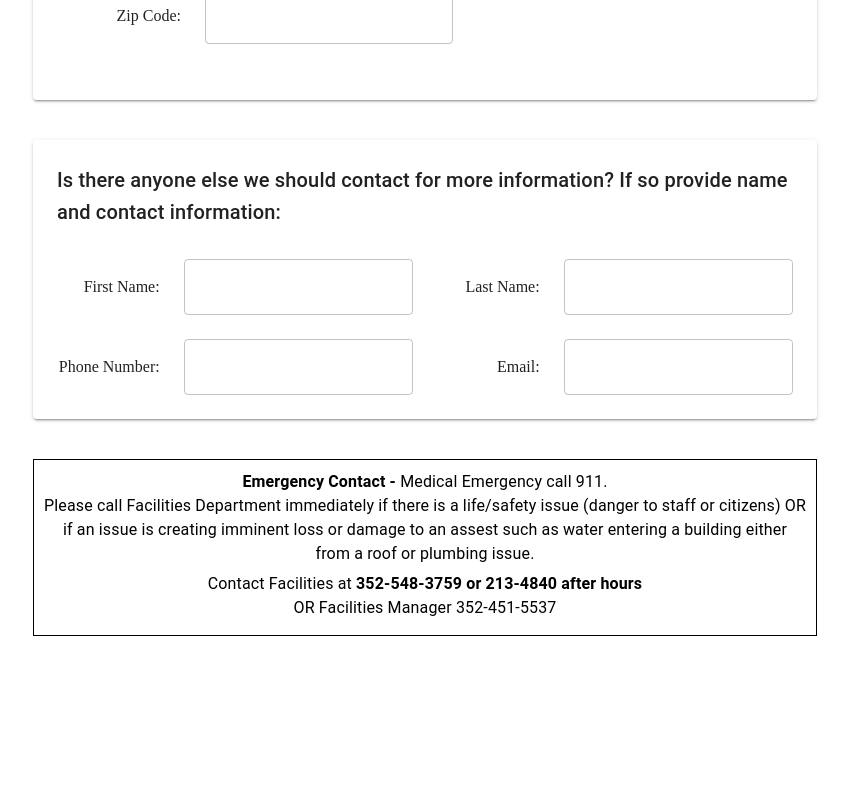
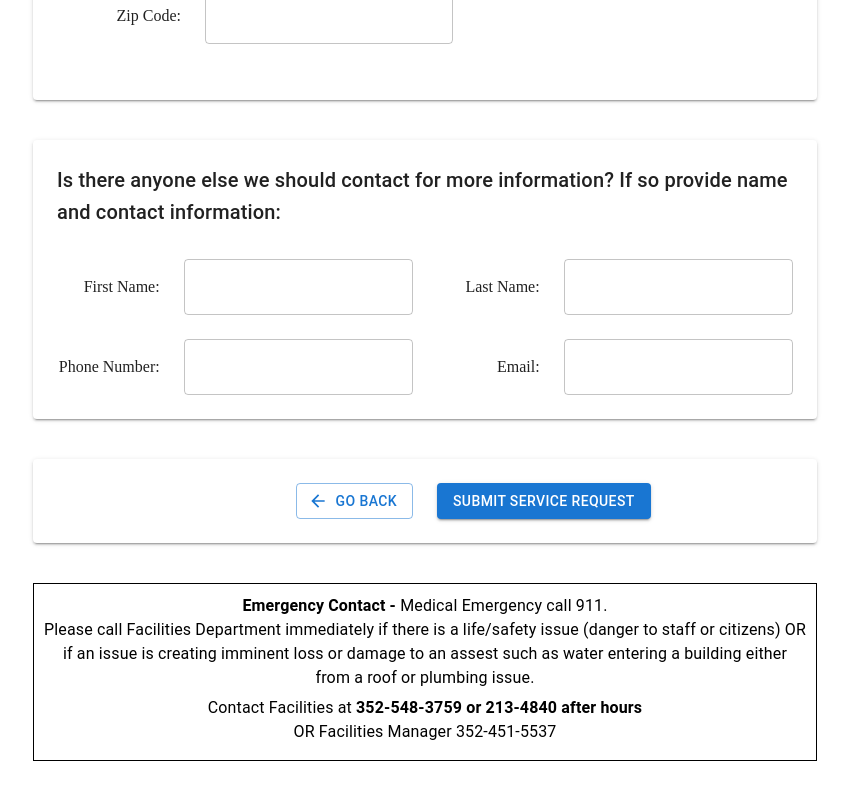
Before and after one commit to AlachuaCountyApps/service-request-cityworks, a React (Create React App) app: page /step2 in a window 1280 px wide. Shown: the part 680-1480 px from the top of the page, without its empty margins (215-1064 px from the left). Before the commit the page ends 1372 px from the top, so only its background shows below. Built offline with nearby package versions, Linux system fonts and the light colour scheme.

Commit message:
form submit button, make fields required

```diff
--- a/src/App.js
+++ b/src/App.js
@@ -22,7 +22,6 @@ function App() {
   const handleIssueChange = (e, newVal) => {
     setSelectedAnswers({});
     if (newVal) {
-      console.log(new Date());
       setIssue(newVal.label);
       setProblemArea(newVal.area);
       for (const [key, value] of Object.entries(problemAreaData))
--- a/src/components/CallerInformation.js
+++ b/src/components/CallerInformation.js
@@ -1,9 +1,14 @@
-import { Grid, Paper, TextField, Typography } from "@mui/material";
-import moment from "moment";
+import { Grid, Paper, TextField, Typography } from '@mui/material';
+import moment from 'moment';
 
 export default function CallerInformation() {
+  const submitRequest = (e) => {
+    e.preventDefault();
+  };
+
   return (
     <Paper elevation={2} sx={{ padding: 3, mb: 2 }}>
+      <form id='submitForm' onSubmit={submitRequest}>
         <Grid
           container
           sx={{
@@ -15,7 +20,7 @@ export default function CallerInformation() {
           }}
           spacing={3}
         >
-        <Grid item xs={12} sx={{ textAlign: "center", mb: 2 }}>
+          <Grid item xs={12} sx={{ textAlign: 'center', mb: 2 }}>
             <Typography variant='h4'>Contact Information</Typography>
           </Grid>
           <Grid
@@ -23,17 +28,22 @@ export default function CallerInformation() {
             xs={3}
             sm={2}
             sx={{
-            textAlign: "end",
-            alignSelf: "center",
-            color: "rgba(0, 0, 0, 0.38)",
+              textAlign: 'end',
+              alignSelf: 'center',
+              color: 'rgba(0, 0, 0, 0.38)',
             }}
           >
             Date:
           </Grid>
-        <Grid item xs={9} sm={10} sx={{ cursor: "not-allowed" }}>
-          {moment().format("MM/DD/YYYY")}
+          <Grid item xs={9} sm={10} sx={{ cursor: 'not-allowed' }}>
+            {moment().format('MM/DD/YYYY')}
           </Grid>
-        <Grid item xs={3} sm={2} sx={{ textAlign: "end", alignSelf: "center" }}>
+          <Grid
+            item
+            xs={3}
+            sm={2}
+            sx={{ textAlign: 'end', alignSelf: 'center' }}
+          >
             First Name:
           </Grid>
           <Grid item xs={9} sm={4}>
@@ -44,13 +54,28 @@ export default function CallerInformation() {
               fullWidth
             />
           </Grid>
-        <Grid item xs={3} sm={2} sx={{ textAlign: "end", alignSelf: "center" }}>
+          <Grid
+            item
+            xs={3}
+            sm={2}
+            sx={{ textAlign: 'end', alignSelf: 'center' }}
+          >
             Last Name:
           </Grid>
           <Grid item xs={9} sm={4}>
-          <TextField id='lastName' name='lastName' required={true} fullWidth />
+            <TextField
+              id='lastName'
+              name='lastName'
+              required={true}
+              fullWidth
+            />
           </Grid>
-        <Grid item xs={3} sm={2} sx={{ textAlign: "end", alignSelf: "center" }}>
+          <Grid
+            item
+            xs={3}
+            sm={2}
+            sx={{ textAlign: 'end', alignSelf: 'center' }}
+          >
             Phone Number:
           </Grid>
           <Grid item xs={9} sm={4}>
@@ -61,43 +86,74 @@ export default function CallerInformation() {
               fullWidth
             />
           </Grid>
-        <Grid item xs={3} sm={2} sx={{ textAlign: "end", alignSelf: "center" }}>
+          <Grid
+            item
+            xs={3}
+            sm={2}
+            sx={{ textAlign: 'end', alignSelf: 'center' }}
+          >
             Email:
           </Grid>
           <Grid item xs={9} sm={4}>
             <TextField id='email' name='email' required={true} fullWidth />
           </Grid>
-        <Grid item xs={3} sm={2} sx={{ textAlign: "end", alignSelf: "center" }}>
+          <Grid
+            item
+            xs={3}
+            sm={2}
+            sx={{ textAlign: 'end', alignSelf: 'center' }}
+          >
             Address:
           </Grid>
           <Grid item xs={9} sm={10}>
             <TextField id='address' name='address' required={true} fullWidth />
           </Grid>
-        <Grid item xs={3} sm={2} sx={{ textAlign: "end", alignSelf: "center" }}>
+          <Grid
+            item
+            xs={3}
+            sm={2}
+            sx={{ textAlign: 'end', alignSelf: 'center' }}
+          >
             Unit #:
           </Grid>
           <Grid item xs={9} sm={10}>
             <TextField id='unit-number' name='unit-number' required={true} />
           </Grid>
-        <Grid item xs={3} sm={2} sx={{ textAlign: "end", alignSelf: "center" }}>
+          <Grid
+            item
+            xs={3}
+            sm={2}
+            sx={{ textAlign: 'end', alignSelf: 'center' }}
+          >
             City:
           </Grid>
           <Grid item xs={9} sm={4}>
             <TextField id='city' name='city' required={true} fullWidth />
           </Grid>
-        <Grid item xs={3} sm={2} sx={{ textAlign: "end", alignSelf: "center" }}>
+          <Grid
+            item
+            xs={3}
+            sm={2}
+            sx={{ textAlign: 'end', alignSelf: 'center' }}
+          >
             State:
           </Grid>
           <Grid item xs={9} sm={4}>
             <TextField id='state' name='state' required={true} fullWidth />
           </Grid>
-        <Grid item xs={3} sm={2} sx={{ textAlign: "end", alignSelf: "center" }}>
+          <Grid
+            item
+            xs={3}
+            sm={2}
+            sx={{ textAlign: 'end', alignSelf: 'center' }}
+          >
             Zip Code:
           </Grid>
           <Grid item xs={9} sm={10}>
             <TextField id='zipcode' name='zipcode' required={true} />
           </Grid>
         </Grid>
+      </form>
     </Paper>
   );
 }
--- a/src/components/CallerQuestionsAnswers.js
+++ b/src/components/CallerQuestionsAnswers.js
@@ -31,6 +31,7 @@ export default function CallerQuestionsAnswers({
               onChange={(e) => updateSelectedAnswers(question.question.id, e)}
               style={{ fontWeight: 'bold' }}
               fullWidth
+              required
             >
               {question.answers.map((answer, ind) => (
                 <MenuItem key={ind} value={answer.id}>
--- a/src/components/IncidentInformation.js
+++ b/src/components/IncidentInformation.js
@@ -7,6 +7,7 @@ import {
   Typography,
 } from '@mui/material';
 import { useEffect, useState } from 'react';
+import { useNavigate } from 'react-router-dom';
 
 import location from '../data/location.json';
 import buildings from '../data/buildings.json';
@@ -14,7 +15,6 @@ import issuesList from '../data/issue.json';
 import CallerQuestionsAnswers from './CallerQuestionsAnswers';
 import UserLocation from './UserLocation';
 import IssueQuestionAnswers from './IssueQuestionAnswers';
-import { Link } from 'react-router-dom';
 
 function closestLocation(targetLocation, locationData) {
   function vectorDistance(dx, dy) {
@@ -51,6 +51,8 @@ export default function IncidentInformation({
   const [issues, setIssues] = useState([]);
   const [userLocation, setUserLocation] = useState(false);
 
+  let navigate = useNavigate();
+
   const getLocation = () => {
     setUserLocation(!userLocation);
   };
@@ -76,6 +78,11 @@ export default function IncidentInformation({
     });
   };
 
+  const submitPage1 = (e) => {
+    e.preventDefault();
+    navigate('/step2');
+  };
+
   useEffect(() => {
     console.log(location.building.length);
     const tempIssues = [];
@@ -95,6 +102,7 @@ export default function IncidentInformation({
 
   return (
     <Paper elevation={2} sx={{ padding: 3, mb: 2 }}>
+      <form onSubmit={submitPage1}>
         <Grid
           container
           sx={{
@@ -114,7 +122,12 @@ export default function IncidentInformation({
 
           <Grid item sm={2} sx={{ display: { xs: 'none', sm: 'flex' } }}></Grid>
 
-        <Grid item xs={2} sm={2} sx={{ textAlign: 'end', alignSelf: 'center' }}>
+          <Grid
+            item
+            xs={2}
+            sm={2}
+            sx={{ textAlign: 'end', alignSelf: 'center' }}
+          >
             Issue:
           </Grid>
           <Grid item xs={10} sm={4}>
@@ -123,7 +136,7 @@ export default function IncidentInformation({
               name='issue'
               options={issues}
               value={issues.length > 0 ? issue : ''}
-            renderInput={(params) => <TextField {...params} />}
+              renderInput={(params) => <TextField {...params} required />}
               onChange={(e, newVal) => handleIssueChange(e, newVal)}
               fullWidth
             />
@@ -218,13 +231,14 @@ export default function IncidentInformation({
                 />
               </Grid>
               <Grid item xs={12} sx={{ my: 5, textAlign: 'center' }}>
-              <Link to='/step2' style={{ textDecoration: 'none' }}>
-                <Button variant='contained'>Next</Button>
-              </Link>
+                <Button type='submit' variant='contained'>
+                  Next
+                </Button>
               </Grid>
             </Grid>
           )}
         </Grid>
+      </form>
     </Paper>
   );
 }
--- a/src/components/IssueQuestionAnswers.js
+++ b/src/components/IssueQuestionAnswers.js
@@ -38,7 +38,7 @@ export default function IssueQuestionAnswers({
             id={id}
             name={id}
             options={options}
-            renderInput={(params) => <TextField {...params} />}
+            renderInput={(params) => <TextField {...params} required />}
             value={value}
             onChange={(event, newValue) => {
               updateSelection(newValue);
--- a/src/components/StyledDropdown.js
+++ b/src/components/StyledDropdown.js
@@ -17,6 +17,7 @@ export default function StyledDropdown({
         value={value}
         label={title ? title : null}
         onChange={onChange}
+        required
       >
         {data &&
           data.map((val, index) => (
--- /dev/null
+++ b/src/components/SubmitForm.js
@@ -0,0 +1,34 @@
+import { Button, Grid, Paper } from '@mui/material';
+import ArrowBackIcon from '@mui/icons-material/ArrowBack';
+import { Link } from 'react-router-dom';
+
+export default function SubmitForm() {
+  return (
+    <Paper elevation={2} sx={{ padding: 3, mb: 2 }}>
+      <Grid container spacing={3}>
+        <Grid
+          item
+          xs={12}
+          sm={6}
+          sx={{ textAlign: { xs: 'center', sm: 'end' } }}
+        >
+          <Link to='/step1' style={{ textDecoration: 'none' }}>
+            <Button variant='outlined' startIcon={<ArrowBackIcon />}>
+              Go Back
+            </Button>
+          </Link>
+        </Grid>
+        <Grid
+          item
+          xs={12}
+          sm={6}
+          sx={{ textAlign: { xs: 'center', sm: 'start' } }}
+        >
+          <Button form='submitForm' type='submit' variant='contained'>
+            Submit Service Request
+          </Button>
+        </Grid>
+      </Grid>
+    </Paper>
+  );
+}
--- a/src/pages/Step2.js
+++ b/src/pages/Step2.js
@@ -3,6 +3,7 @@ import { Grid } from '@mui/material';
 import CallerInformation from '../components/CallerInformation';
 import OtherContact from '../components/OtherContact';
 import EmergencyContact from '../components/EmergencyContact';
+import SubmitForm from '../components/SubmitForm';
 
 export default function Step2() {
   return (
@@ -14,6 +15,9 @@ export default function Step2() {
         <OtherContact />
       </Grid>
       <Grid item xs={12}>
+        <SubmitForm />
+      </Grid>
+      <Grid item xs={12}>
         <EmergencyContact />
       </Grid>
     </Grid>
```
Lines whose indentation alone changed are shown as unchanged.
